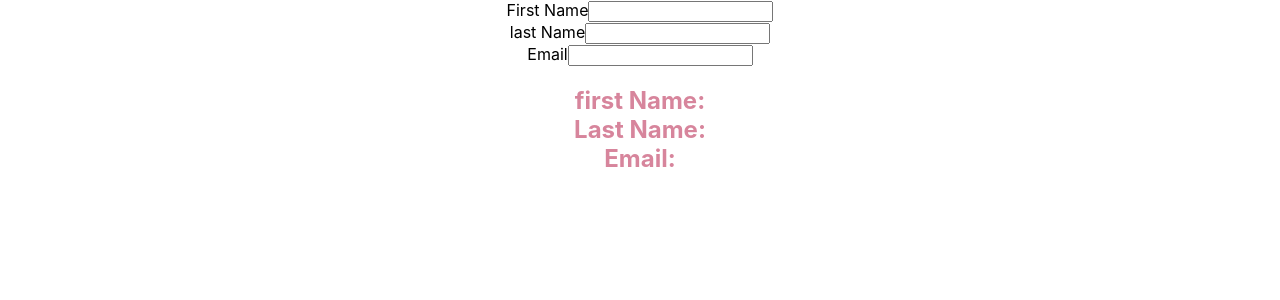
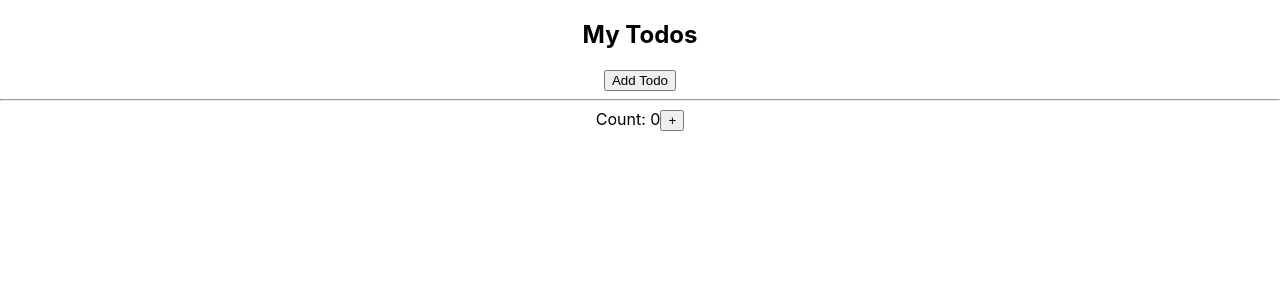
Before and after one commit to ahmedtaaw/ECMA-Script-top-ES6-Features-, a React (Create React App) app in the folder React/module 3/input-component/: page / in a window 1280 px wide. Shown: the top 300 px of the page. Built offline with nearby package versions, Linux system fonts and the light colour scheme.

Commit message:
UseCallBack - problem

```diff
--- a/React/module 3/input-component/src/App.js
+++ b/React/module 3/input-component/src/App.js
@@ -6,6 +6,7 @@
 import Component2 from './Component2';
 import UseMemoHooks from './UseMemoHooks';
 import UseMemoHooks2 from './UseMemoHooks2';
+import UseCallBack from './UseCallBack';
 
 function App() {
   return (
@@ -16,8 +17,9 @@
         <Component2/>
       </UseContextHooks>
 
-      <UseMemoHooks/>*/}
-      <UseMemoHooks2/>
+      <UseMemoHooks/>
+      <UseMemoHooks2/>*/}
+      <UseCallBack/>
     </div>
   );
 }
--- /dev/null
+++ b/React/module 3/input-component/src/ToDos.js
@@ -0,0 +1,15 @@
+function ToDos(props){
+    let todos=props.todos;
+    let addTodo=props.addTodo;
+    console.log("child render");
+    return(
+        <>
+            <h2>My Todos</h2>
+            {todos.map((todo,index)=>{
+                return <p key={index}>{todo}</p>
+            })}
+            <button onClick={addTodo}>Add Todo</button>
+        </>
+    )
+}
+export default ToDos;
--- /dev/null
+++ b/React/module 3/input-component/src/UseCallBack.js
@@ -0,0 +1,28 @@
+import react, {useCallback,useState} from 'react';
+import ToDos from './ToDos';
+function UseCallBack(){
+    const [count, setCount] = useState(0);
+    const [todos, setTodos] = useState([]);
+
+
+    const increment = ()=>{
+        setCount((c)=>c+1);
+    }
+    const addTodo= ()=>{
+        setTodos((t)=>[...t,"new Todo"])
+    }
+
+    return(
+        <>
+            <ToDos todos={todos} addTodo={addTodo}/>
+            <hr/>
+            <div>
+                Count: {count}
+                <button onClick={increment}>+</button>
+            </div>
+        </>
+    )
+
+}
+
+export default UseCallBack;
```
